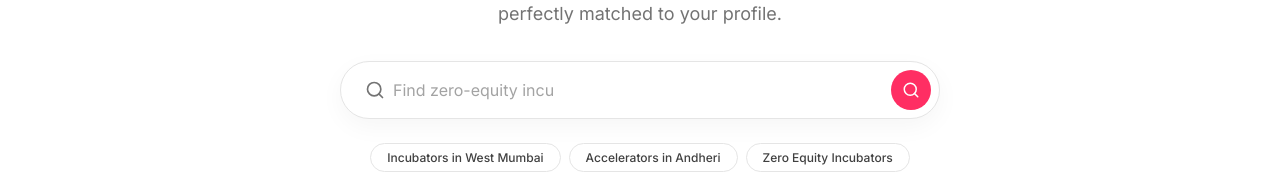
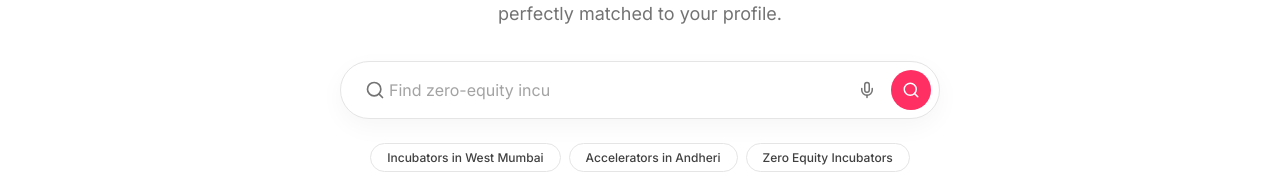
Before and after one commit to ishaan-jha021/startup-ecosystem-gpt, a Next.js app: page / in a window 1280 px wide. Shown: the part 359-532 px from the top of the page. Built offline with nearby package versions, Linux system fonts and the light colour scheme.

Commit message:
feat(search): added native voice search using Web Speech API with pulsing mic animation

```diff
--- a/app/components/AnimatedSearch.jsx
+++ b/app/components/AnimatedSearch.jsx
@@ -2,7 +2,7 @@
 
 import { useState, useEffect } from 'react';
 import { useRouter } from 'next/navigation';
-import { Search } from 'lucide-react';
+import { Search, Mic } from 'lucide-react';
 
 const SEARCH_PROMPTS = [
   "e.g. Incubators in Andheri East",
@@ -18,6 +18,7 @@ export default function AnimatedSearch() {
   const [isDeleting, setIsDeleting] = useState(false);
   const [userInput, setUserInput] = useState("");
   const [isFocused, setIsFocused] = useState(false);
+  const [isListening, setIsListening] = useState(false);
 
   useEffect(() => {
     // Stop the typewriter if the user focuses or types
@@ -59,18 +60,66 @@ export default function AnimatedSearch() {
     }
   };
 
+  const startListening = () => {
+    if (!('webkitSpeechRecognition' in window) && !('SpeechRecognition' in window)) {
+      alert("Voice search is not supported in this browser.");
+      return;
+    }
+
+    const SpeechRecognition = window.SpeechRecognition || window.webkitSpeechRecognition;
+    const recognition = new SpeechRecognition();
+
+    recognition.continuous = false;
+    recognition.interimResults = false;
+    recognition.lang = 'en-IN'; // Optimized for Indian ecosystem queries
+
+    recognition.onstart = () => {
+      setIsListening(true);
+      setUserInput(""); // Clear input to show listening state cleanly
+    };
+
+    recognition.onresult = (event) => {
+      const transcript = event.results[0][0].transcript;
+      setUserInput(transcript);
+      // Automatically trigger the search slightly after transcription
+      setTimeout(() => {
+        router.push(`/advisor?q=${encodeURIComponent(transcript)}`);
+      }, 500);
+    };
+
+    recognition.onerror = (event) => {
+      console.error("Speech recognition error", event.error);
+      setIsListening(false);
+    };
+
+    recognition.onend = () => {
+      setIsListening(false);
+    };
+
+    recognition.start();
+  };
+
+
   return (
     <form className="hero__search-mock" onSubmit={handleSubmit}>
       <Search size={20} className="text-muted" />
       <input
         type="text"
-        placeholder={isFocused && !userInput ? "" : displayedText}
+        placeholder={isFocused && !userInput ? (isListening ? "Listening..." : "") : displayedText}
         value={userInput}
         onChange={(e) => setUserInput(e.target.value)}
         onFocus={() => setIsFocused(true)}
         onBlur={() => setIsFocused(false)}
         aria-label="Search or Ask AI Advisor"
       />
+      <button
+        type="button"
+        onClick={startListening}
+        className={`btn-icon mic-btn ${isListening ? 'listening' : ''}`}
+        aria-label="Start Voice Search"
+      >
+        <Mic size={18} />
+      </button>
       <button type="submit" className="btn btn-primary btn-icon">
         <Search size={18} />
       </button>
@@ -79,7 +128,7 @@ export default function AnimatedSearch() {
         .hero__search-mock {
           display: flex;
           align-items: center;
-          gap: var(--space-sm);
+          gap: var(--space-xs);
           background: var(--white);
           border: 1px solid var(--gray-200);
           border-radius: var(--radius-full);
@@ -105,6 +154,7 @@ export default function AnimatedSearch() {
           color: var(--gray-900);
           outline: none !important;
           padding: 8px 0;
+          min-width: 0; /* Prevents input overflow */
         }
 
         .btn-icon {
@@ -115,6 +165,39 @@ export default function AnimatedSearch() {
           display: flex;
           align-items: center;
           justify-content: center;
+          border: none;
+          cursor: pointer;
+          transition: background-color var(--transition-fast);
+        }
+
+        .btn-primary {
+           background: var(--brand);
+           color: white;
+        }
+
+        .btn-primary:hover {
+           background: var(--brand-dark);
+        }
+
+        .mic-btn {
+          background: transparent;
+          color: var(--gray-500);
+        }
+
+        .mic-btn:hover {
+          background: var(--gray-100);
+          color: var(--gray-900);
+        }
+
+        .mic-btn.listening {
+          color: var(--brand);
+          animation: pulse-mic 1.5s infinite;
+        }
+
+        @keyframes pulse-mic {
+          0% { box-shadow: 0 0 0 0 rgba(255, 46, 99, 0.4); }
+          70% { box-shadow: 0 0 0 10px rgba(255, 46, 99, 0); }
+          100% { box-shadow: 0 0 0 0 rgba(255, 46, 99, 0); }
         }
 
         /* Typewriter cursor effect on placeholder */
```
